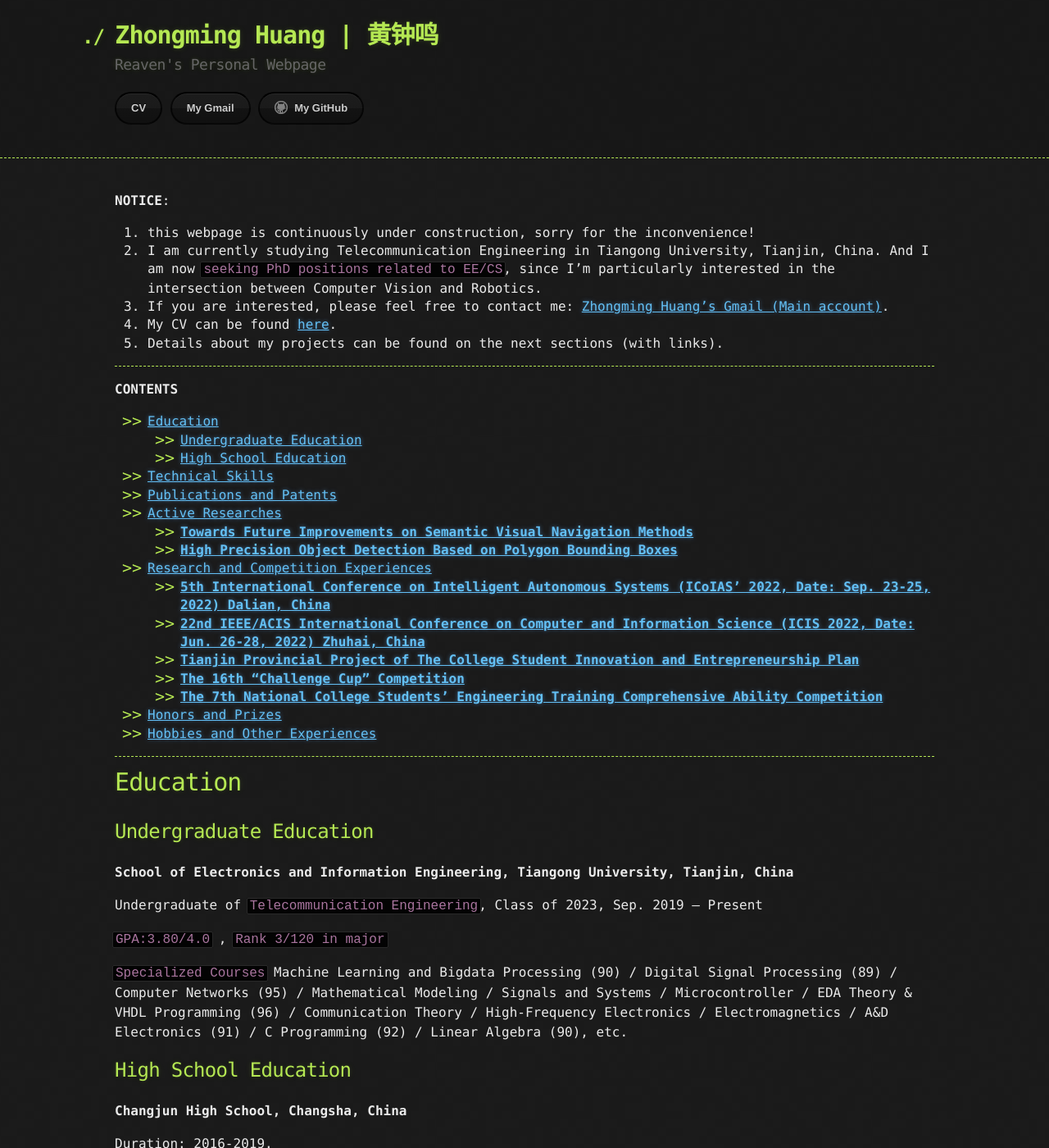
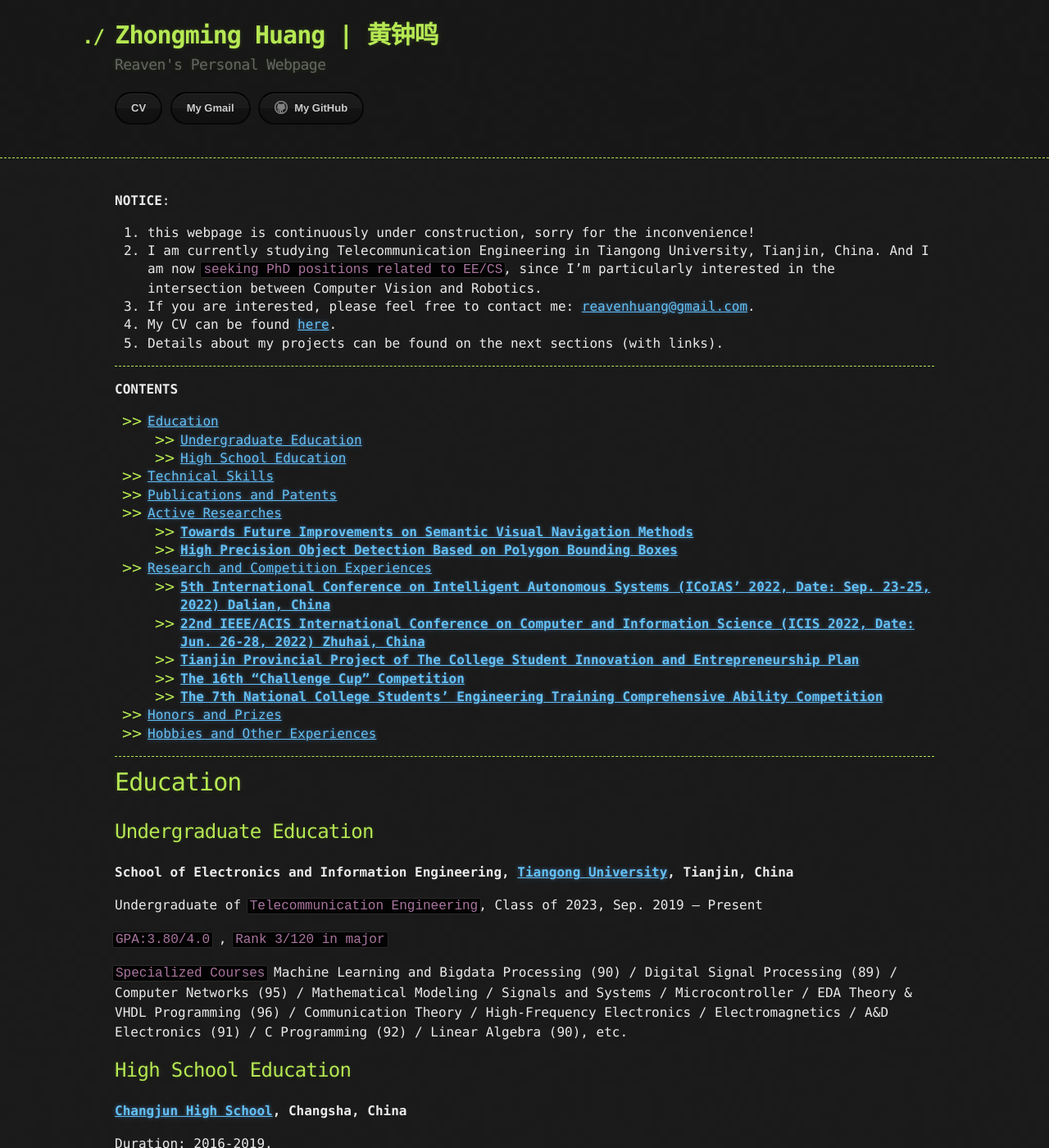
Before and after one commit to ReavenH/ReavenH.github.io, a Jekyll site: the page built from index.md, in a window 1280 px wide and 1400 px high. Shown: the whole window at 82% size. Built offline with Jekyll 4.4.1, drawn with Linux system fonts in a browser that asks for light colours; some of the changed text lies outside the part shown.

Commit message:
update index and button config

```diff
--- a/_layouts/default.html
+++ b/_layouts/default.html
@@ -21,10 +21,10 @@
 
         <section id="downloads">
           {% if site.show_downloads %}
-            <a href="{{https://github.com/ReavenH/ReavenH/blob/main/ZhongmingHuang_CV_ver9.pdf}}" class="btn">CV</a>
-            <a href="{{reavenhuang@gmail.com}}" class="btn">My Gmail</a>
+            <a href="https://github.com/ReavenH/ReavenH/blob/main/ZhongmingHuang_CV_ver9.pdf" class="btn">CV</a>
+            <a href="reavenhuang@gmail.com" class="btn">My Gmail</a>
           {% endif %}
-          <a href="{{https://github.com/ReavenH}}" class="btn btn-github"><span class="icon"></span>My GitHub</a>
+          <a href="https://github.com/ReavenH" class="btn btn-github"><span class="icon"></span>My GitHub</a>
         </section>
       </div>
     </header>
--- a/index.md
+++ b/index.md
@@ -5,7 +5,7 @@ layout: default
 **NOTICE**:
 1. this webpage is continuously under construction, sorry for the inconvenience!
 2. I am currently studying Telecommunication Engineering in Tiangong University, Tianjin, China. And I am now `seeking PhD positions related to EE/CS`, since I'm particularly interested in the intersection between Computer Vision and Robotics.
-3. If you are interested, please feel free to contact me: [Zhongming Huang's Gmail (Main account)](reavenhuang@gmail.com).
+3. If you are interested, please feel free to contact me: <reavenhuang@gmail.com>.
 4. My CV can be found [here](https://github.com/ReavenH/ReavenH/blob/main/ZhongmingHuang_CV_ver9.pdf).
 5. Details about my projects can be found on the next sections (with links).
 
@@ -35,7 +35,7 @@ layout: default
 
 ## Undergraduate Education
 
-**School of Electronics and Information Engineering, Tiangong University, Tianjin, China**
+**School of Electronics and Information Engineering, [Tiangong University](https://www.tiangong.edu.cn/), Tianjin, China**
 
 Undergraduate of `Telecommunication Engineering`, Class of 2023, Sep. 2019 — Present
 
@@ -45,7 +45,7 @@ Undergraduate of `Telecommunication Engineering`, Class of 2023, Sep. 2019 — P
 
 ## High School Education
 
-**Changjun High School, Changsha, China**
+**[Changjun High School](http://www.changjun.com.cn/), Changsha, China**
 
 Duration: 2016-2019.
 
```
Also changed, not shown: other parts of index.md (+6 -1 lines).
